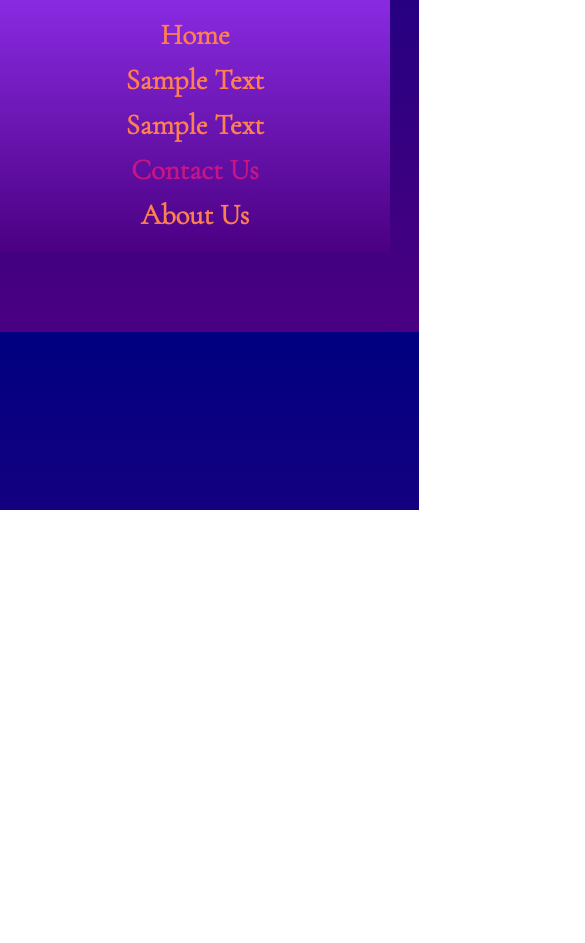
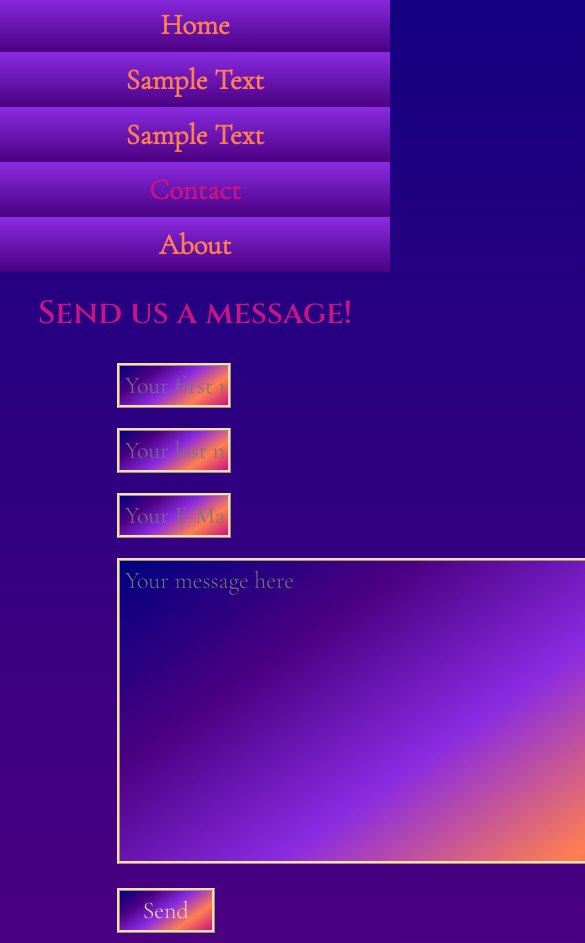
Before and after one commit to an-Iceberg/My_showcase_of_skills, a website: page Web_Development/dashboard/views/contact.html in a window 390 px wide. Shown: the part 334-1277 px from the top of the page, 585 px wide, since content can reach past the window. Before the commit the page ends 844 px from the top, so only its background shows below. Drawn offline with nearby package versions, Linux system fonts and the light colour scheme; files that its build step writes are made by us from their sources; a web font is replaced by a local one.

Commit message:
made some progress

```diff
--- a/Web_Development/dashboard/public/style.css
+++ b/Web_Development/dashboard/public/style.css
@@ -2,6 +2,7 @@
     scrollbar-color: indigo coral ;
     scrollbar-width: thin;
     font-size: 16px;
+    --bgcolour: linear-gradient(145deg, navy, indigo, blueviolet, coral, mediumvioletred);
 }
 * {
     padding: 0;
@@ -17,7 +18,7 @@ body{
 
 /* Header */
 header{
-    background: linear-gradient(145deg, navy, indigo, blueviolet, coral, mediumvioletred);
+    background: var(--bgcolour);
 }
 header h1{
     font-family: 'Cinzel', 'serif';
@@ -81,29 +82,17 @@ nav li a:hover{
 #selected{
     color: mediumvioletred;
 }
-@media only screen and (max-width: 775px) {
-    nav{
-        position: static;
-    }
-    nav li{
-        display: block;
-        margin: 10px 0;
-    }
-    main{
-        display: block; /* Make this work */
-    }
-}
 /* /Nav */
 
 /* Article */
-main{
+#main{
     margin: 40px;
     display: grid;
     grid-template-columns: 1fr 1fr 1fr;
     column-gap: 40px;
     row-gap: 40px;
 }
-main article{
+#main article{
     box-sizing: border-box;
     position: relative;
     padding: 20px 20px 40px 20px;
@@ -137,8 +126,58 @@ article img{
     font-size: 25px;
     font-weight: bold;
     color: mediumvioletred;
-    background: linear-gradient(145deg, navy, indigo, blueviolet, coral, mediumvioletred);
+    background: var(--bgcolour);
     border: 2px solid indigo;
     border-radius: 20px;
 }
 /* /Article */
+
+/* Contact page */
+main h1{
+    margin-top: 20px;
+    font-family: 'Cinzel', 'serif';
+    justify-content: center;
+    text-align: center;
+    font-weight: normal;
+    color: mediumvioletred;
+}
+input, textarea{
+    font-family: 'Cormorant Garamond', 'serif';
+    font-size: 1.5rem;
+    background: var(--bgcolour);
+    color: wheat;
+    border: 3px ridge wheat;
+    margin-left: 30vw;
+    margin-top: 10px;
+    margin-bottom: 10px;
+    padding: 5px;
+}
+input{
+    width: 25vw;
+}
+#send{
+    cursor: pointer;
+}
+/* /Contact page */
+
+@media only screen and (max-width: 775px) {
+    nav{
+        position: static;
+    }
+    nav ul{
+        padding: 0;
+    }
+    nav li{
+        display: block;
+        margin: 0;
+        padding: 10px 0;
+        background: linear-gradient(to bottom, blueviolet, indigo);
+    }
+    main{
+        display: block;
+        padding-bottom: 0;
+    }
+    main article{
+        margin-bottom: 40px;
+    }
+}
--- a/Web_Development/dashboard/views/contact.html
+++ b/Web_Development/dashboard/views/contact.html
@@ -26,12 +26,21 @@
             <li><a href="./">Home</a></li>
             <li><a href="#">Sample Text</a></li>
             <li><a href="#">Sample Text</a></li>
-            <li><a href="#" id="selected">Contact Us</a></li>
-            <li><a href="./about">About Us</a></li>
+            <li><a href="#" id="selected">Contact</a></li>
+            <li><a href="./about">About</a></li>
         </ul>
     </nav>
 
-    <main></main>
+    <main>
+        <h1>Send us a message!</h1><br>
+        <form action="post">
+            <input type="text" name="first_name" id="first_name" placeholder="Your first name here"><br>
+            <input type="text" name="last_name" id="last_name" placeholder="Your last name here"><br>
+            <input type="email" name="email" id="email" placeholder="Your E-Mail-Address here"><br>
+            <textarea name="message" id="message" cols="55" rows="10" placeholder="Your message here"></textarea><br>
+            <input type="submit" value="Send" id="send">
+        </form>
+    </main>
 
 </body>
 
```
Also changed, not shown: Web_Development/dashboard/views/about.html (+2 -2 lines), Web_Development/dashboard/views/index.html (+3 -3 lines).
